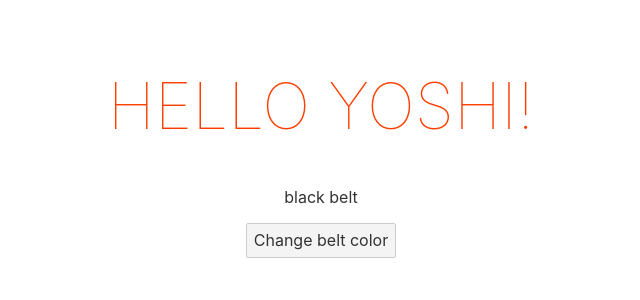
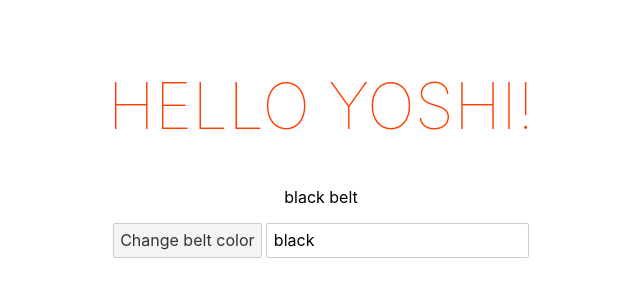
Before and after one commit to bonniegachiengu/svelteproject, a Svelte app: page / in a window 1280 px wide. Shown: the top 300 px of the page, without its empty margins (319-959 px from the left). Built offline with nearby package versions, Linux system fonts and the light colour scheme.

Commit message:
user input and data binding

```diff
--- a/src/App.svelte
+++ b/src/App.svelte
@@ -3,15 +3,21 @@
 	let beltColor = 'black';
 
 	const handleClick = () => {
-		beltColor = beltColor === 'black' ? 'white' : 'black';
+		beltColor = beltColor === 'black' ? 'magenta' : 'black';
 	};
+
+	// const handleInput = (e) => {
+	// 	beltColor = e.target.value;
+	// };
 </script>
 
 <!--Component - Main content-->
 <main>
 	<h1>Hello {name}!</h1>
-	<p>{beltColor} belt</p>
+	<p style="color: {beltColor}">{beltColor} belt</p>
 	<button on:click={handleClick}>Change belt color</button>
+	<!-- <input type="text" on:input={handleInput} value={beltColor}/> -->
+	<input type="text" bind:value={beltColor}/> <!-- Two-way binding -->
 </main>
 
 <style>
```
Also changed, not shown: public/build/bundle.js, 1 other file (tests, documents, lock files or other folders).
